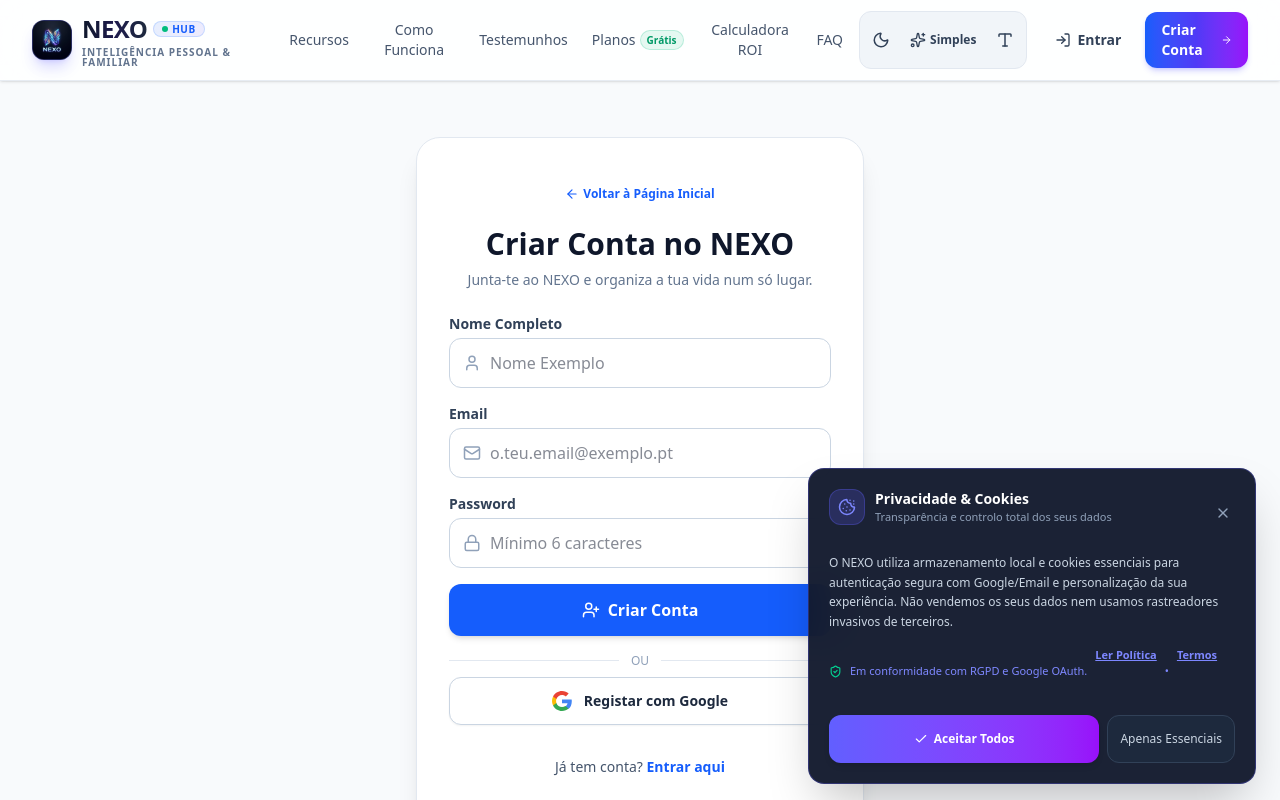
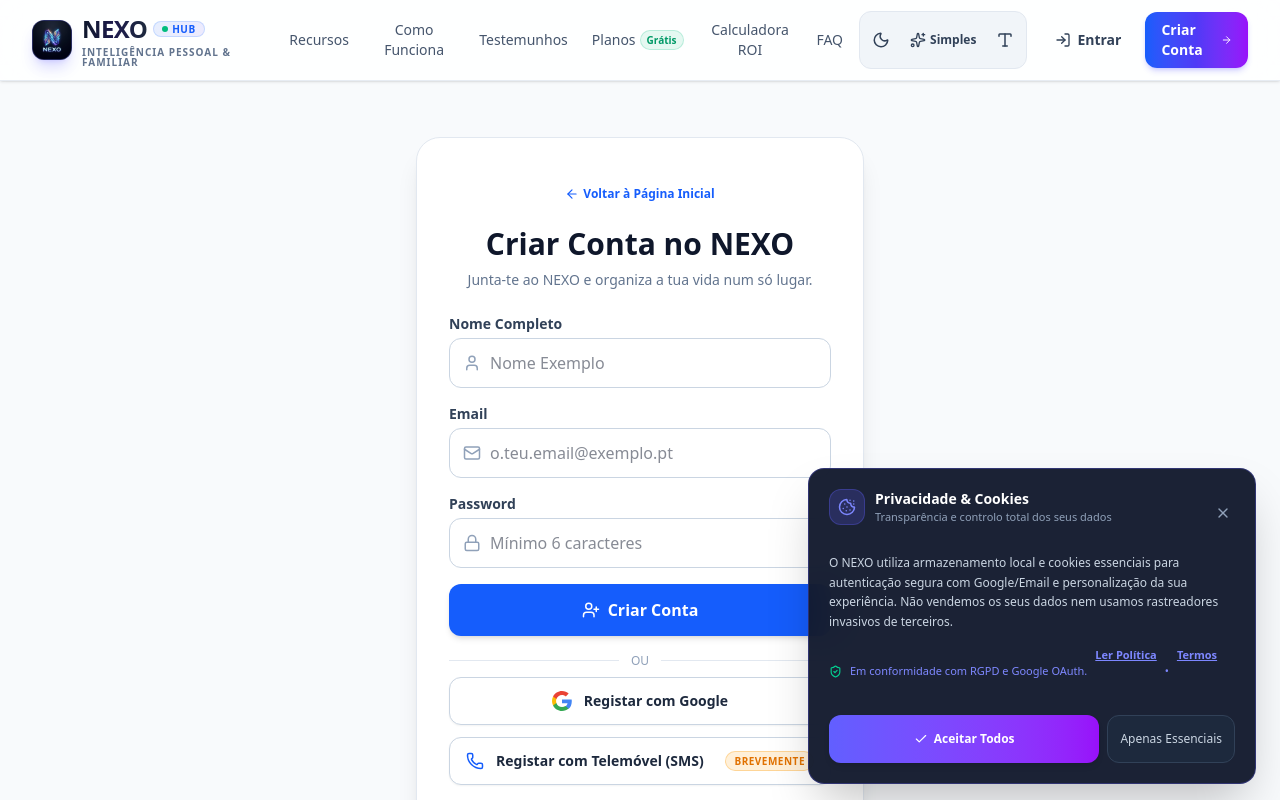
Before and after one commit to moisesdematos-hash/NEXO, a React (Vite) app: page /register in a window 1280 px wide. Shown: the top 800 px of the page. Built offline with nearby package versions, Linux system fonts and the light colour scheme; no server answers.

Commit message:
feat(auth): display phone sms authentication option with 'Brevemente' badge

```diff
--- a/src/features/auth/LoginPage.tsx
+++ b/src/features/auth/LoginPage.tsx
@@ -170,12 +170,19 @@
             </button>
 
             <button
-              onClick={() => setPhoneModalOpen(true)}
+              onClick={() => {
+                setPhoneModalOpen(true);
+              }}
               type="button"
-              className="w-full py-3 rounded-xl border border-slate-300 dark:border-slate-700 bg-white dark:bg-slate-900 hover:bg-slate-50 dark:hover:bg-slate-700 text-slate-800 dark:text-slate-200 font-semibold text-sm transition-all flex items-center justify-center gap-3"
+              className="w-full py-3 px-4 rounded-xl border border-slate-300 dark:border-slate-700 bg-white dark:bg-slate-900 hover:bg-slate-50 dark:hover:bg-slate-750 text-slate-800 dark:text-slate-200 font-semibold text-sm transition-all flex items-center justify-between group cursor-pointer shadow-xs"
             >
-              <Phone size={18} className="text-blue-600 dark:text-blue-400" />
-              <span>Entrar com Telefone (SMS OTP)</span>
+              <div className="flex items-center gap-3">
+                <Phone size={18} className="text-blue-600 dark:text-blue-400" />
+                <span>Entrar com Telemóvel (SMS)</span>
+              </div>
+              <span className="text-[10px] uppercase font-extrabold tracking-wider px-2 py-0.5 rounded-full bg-amber-500/15 text-amber-600 dark:text-amber-400 border border-amber-500/30">
+                Brevemente
+              </span>
             </button>
           </div>
 
--- a/src/features/auth/PhoneOTPModal.tsx
+++ b/src/features/auth/PhoneOTPModal.tsx
@@ -84,6 +84,16 @@
           </button>
         </div>
 
+        {/* Banner de Brevemente */}
+        <div className="p-3.5 rounded-2xl bg-amber-500/10 border border-amber-500/20 text-amber-900 dark:text-amber-200 text-xs flex items-center justify-between gap-3">
+          <span className="leading-relaxed">
+            🚀 A integração de envio de SMS global está em fase final de testes e ficará 100% ativa <strong>brevemente</strong>.
+          </span>
+          <span className="text-[10px] uppercase font-black px-2.5 py-0.5 rounded-full bg-amber-500 text-slate-950 shrink-0">
+            Brevemente
+          </span>
+        </div>
+
         {/* Notificações de Erro / Sucesso */}
         {errorMsg && (
           <div className="p-3 rounded-xl bg-red-50 dark:bg-red-950/80 border border-red-200 dark:border-red-800 text-red-700 dark:text-red-300 text-sm flex items-center gap-2">
--- a/src/features/auth/RegisterPage.tsx
+++ b/src/features/auth/RegisterPage.tsx
@@ -1,8 +1,9 @@
 import React, { useState } from 'react';
 import { Link, useNavigate } from 'react-router-dom';
-import { Mail, Lock, User, UserPlus, AlertCircle, ArrowLeft, CheckCircle2 } from 'lucide-react';
+import { Mail, Lock, User, UserPlus, AlertCircle, ArrowLeft, CheckCircle2, Phone } from 'lucide-react';
 import { useAuth } from '../../context/AuthContext';
 import { HeaderNav } from '../../components/layout/HeaderNav';
+import { PhoneOTPModal } from './PhoneOTPModal';
 
 export const RegisterPage: React.FC = () => {
   const { signUpWithEmail, signInWithGoogle } = useAuth();
@@ -13,6 +14,7 @@
   const [googleLoading, setGoogleLoading] = useState(false);
   const [errorMsg, setErrorMsg] = useState<string | null>(null);
   const [successMsg, setSuccessMsg] = useState<string | null>(null);
+  const [phoneModalOpen, setPhoneModalOpen] = useState(false);
   const navigate = useNavigate();
 
   const handleRegister = async (e: React.FormEvent) => {
@@ -197,6 +199,20 @@
               </svg>
               <span>{googleLoading ? 'A redirecionar para o Google...' : 'Registar com Google'}</span>
             </button>
+
+            <button
+              onClick={() => setPhoneModalOpen(true)}
+              type="button"
+              className="w-full py-3 px-4 rounded-xl border border-slate-300 dark:border-slate-700 bg-white dark:bg-slate-900 hover:bg-slate-50 dark:hover:bg-slate-750 text-slate-800 dark:text-slate-200 font-semibold text-sm transition-all flex items-center justify-between group cursor-pointer shadow-xs"
+            >
+              <div className="flex items-center gap-3">
+                <Phone size={18} className="text-blue-600 dark:text-blue-400" />
+                <span>Registar com Telemóvel (SMS)</span>
+              </div>
+              <span className="text-[10px] uppercase font-extrabold tracking-wider px-2 py-0.5 rounded-full bg-amber-500/15 text-amber-600 dark:text-amber-400 border border-amber-500/30">
+                Brevemente
+              </span>
+            </button>
           </div>
 
           <p className="text-center text-sm text-slate-600 dark:text-slate-400 pt-2">
@@ -219,6 +235,15 @@
 
         </div>
       </main>
+
+      <PhoneOTPModal
+        isOpen={phoneModalOpen}
+        onClose={() => setPhoneModalOpen(false)}
+        onSuccess={() => {
+          setPhoneModalOpen(false);
+          navigate('/app');
+        }}
+      />
     </div>
   );
 };
```
